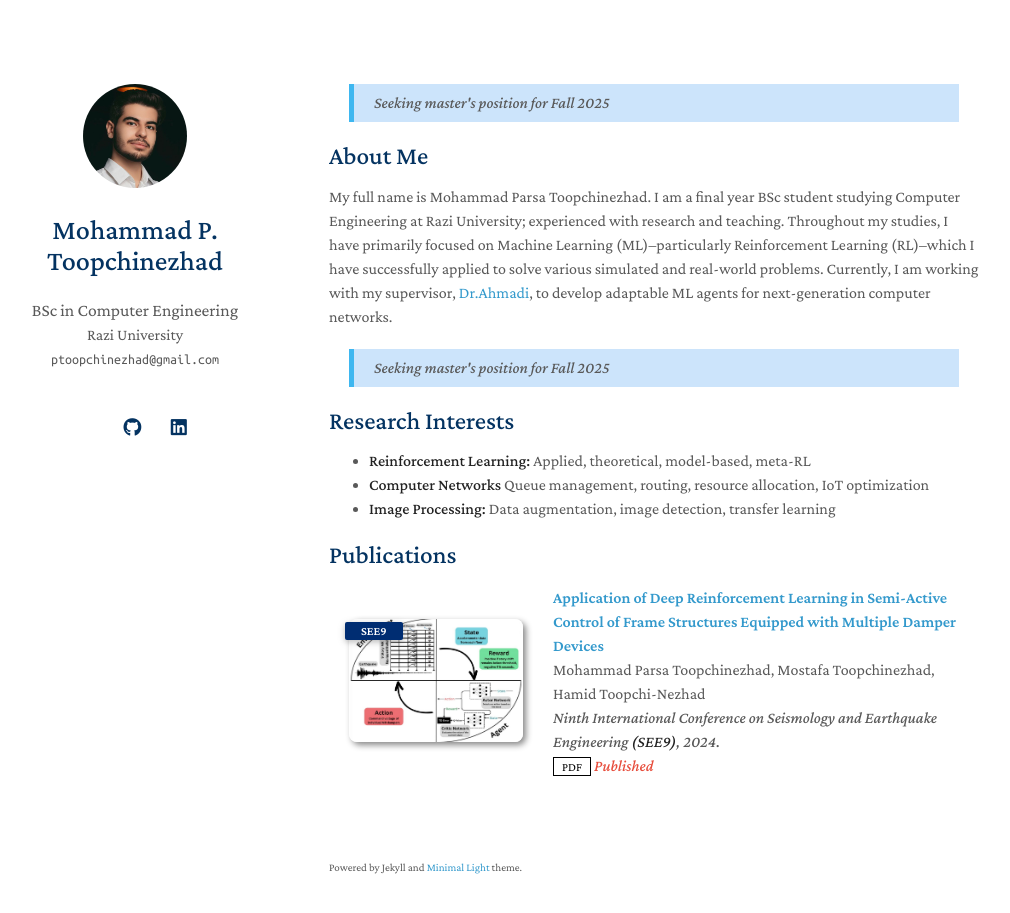
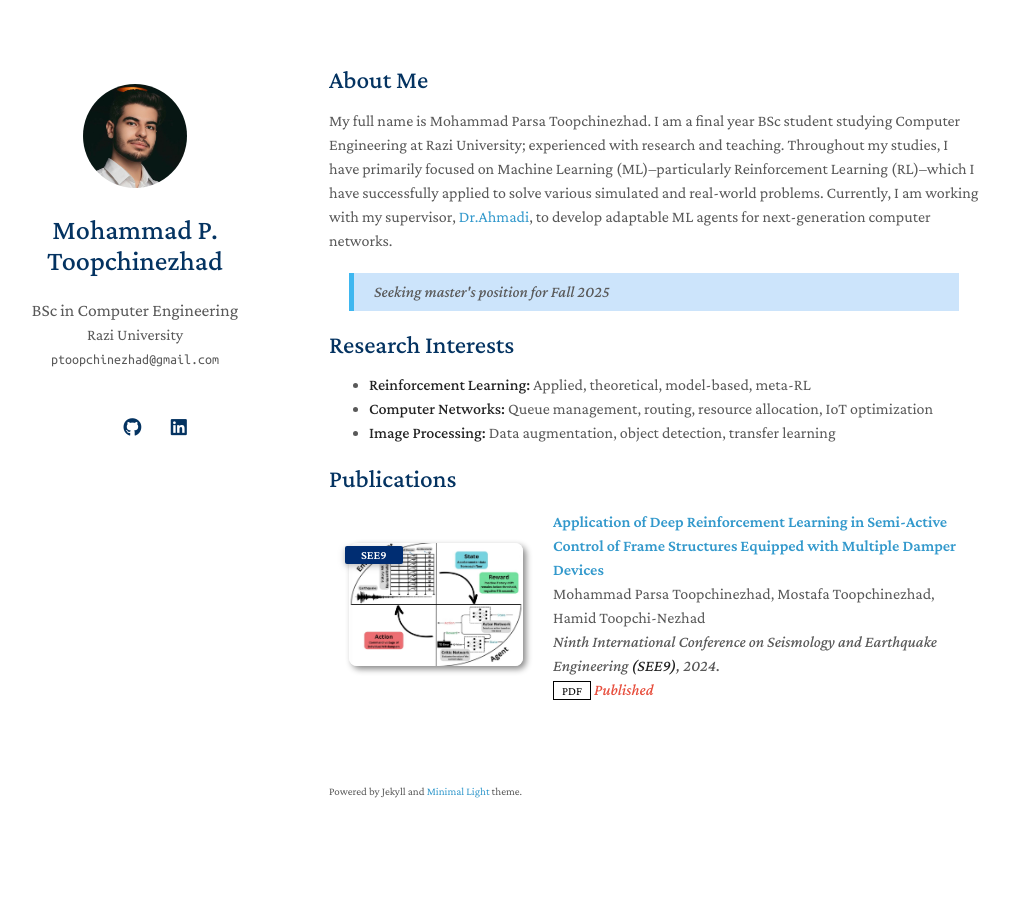
Before and after one commit to Procedurally-Generated-Human/Procedurally-Generated-Human.github.io, a Jekyll site: the page built from index.md, in a window 1280 px wide and 948 px high. Shown: the top 913 px of the window, without its empty margins (141-1151 px from the left). Built offline with Jekyll 4.4.1, drawn with Linux system fonts in a browser that asks for light colours; a style sheet for code colours, icons or effects is not loaded; our own code applies the rules of GitHub Pages for plain Markdown files.

Commit message:
Update index.md

```diff
--- a/index.md
+++ b/index.md
@@ -1,12 +1,6 @@
 ---
 layout: homepage
 ---
-
-<div style="background-color:rgba(1, 121, 236, 0.2); border-left:5px solid #3eb7f0; margin:20px; padding:7px 10px 7px 20px; font-style:italic;">
-
-Seeking master's position for Fall 2025
-
-</div>
 
 ## About Me
 
@@ -21,7 +15,7 @@ Seeking master's position for Fall 2025
 ## Research Interests
 
 - **Reinforcement Learning:** Applied, theoretical, model-based, meta-RL
-- **Computer Networks** Queue management, routing, resource allocation, IoT optimization
-- **Image Processing:** Data augmentation, image detection, transfer learning
+- **Computer Networks:** Queue management, routing, resource allocation, IoT optimization
+- **Image Processing:** Data augmentation, object detection, transfer learning
 
 {% include_relative _includes/publications.md %}
```
